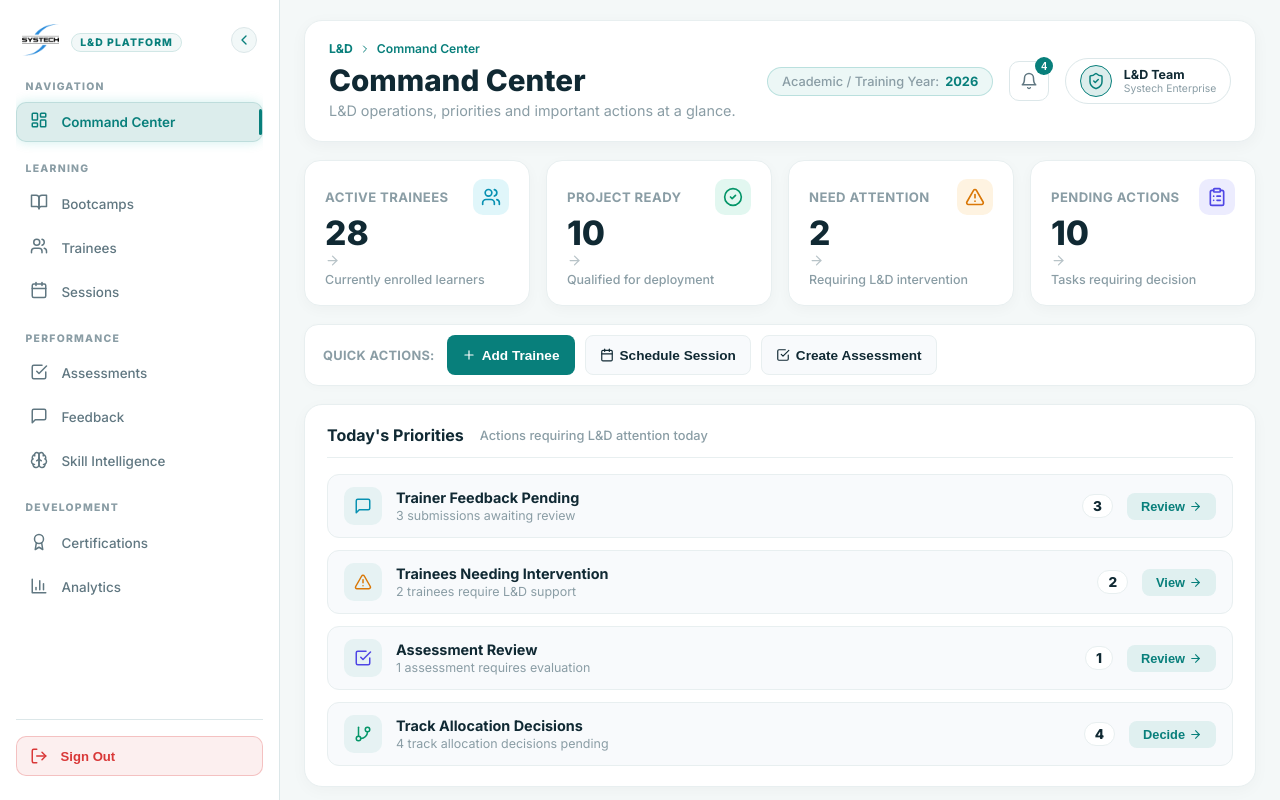
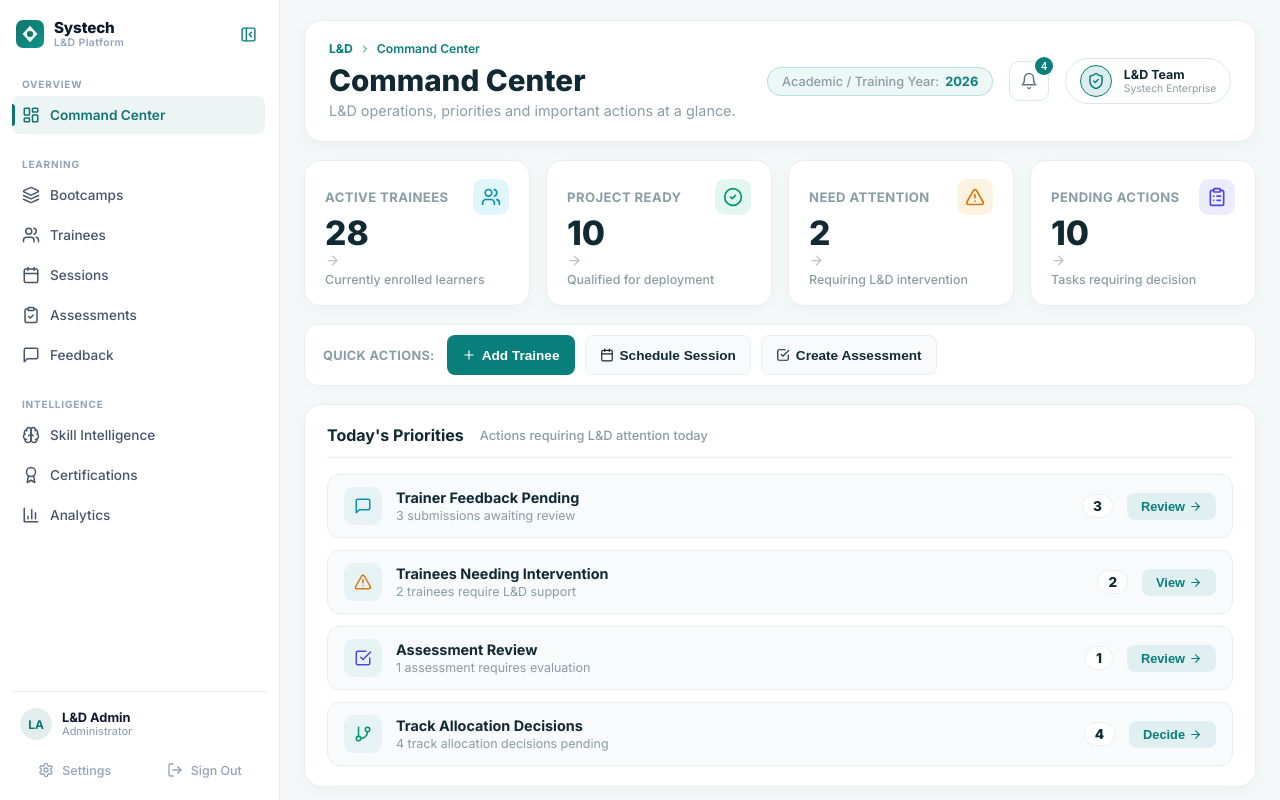
Before and after one commit to deepikakrishnamoorthy05/L-D_APP, a React (Vite) app: page /command-center in a window 1280 px wide. Built offline with nearby package versions, Linux system fonts and the light colour scheme; sample sign-in values are in the browser's storage.

Commit message:
feat(sidebar): redesign left navigation sidebar in Claude-inspired minimal style

```diff
--- a/src/components/CommandCenter/Sidebar.tsx
+++ b/src/components/CommandCenter/Sidebar.tsx
@@ -1,21 +1,20 @@
 import React, { useState } from 'react';
 import {
   LayoutDashboard,
-  BookOpen,
+  Layers,
   Users,
   Calendar,
-  CheckSquare,
+  ClipboardCheck,
   MessageSquare,
   Brain,
   Award,
   BarChart3,
-  ChevronLeft,
-  ChevronRight,
+  PanelLeftClose,
+  PanelLeftOpen,
   LogOut,
-  Sparkles,
-  X
+  Settings,
+  X,
 } from 'lucide-react';
-import systechLogo from '../../assets/systech-logo.png';
 
 interface SidebarProps {
   currentNav: string;
@@ -37,6 +36,43 @@ interface NavGroup {
   items: NavItem[];
 }
 
+// Minimal Systech Logo Mark SVG Component
+const SystechLogoMark: React.FC<{ size?: number; className?: string }> = ({
+  size = 28,
+  className = '',
+}) => (
+  <svg
+    width={size}
+    height={size}
+    viewBox="0 0 32 32"
+    fill="none"
+    xmlns="http://www.w3.org/2000/svg"
+    className={className}
+    aria-hidden="true"
+  >
+    <rect width="32" height="32" rx="8" fill="url(#systech_mark_grad)" />
+    <path
+      d="M16 6.5L24.5 16L16 25.5L7.5 16L16 6.5Z"
+      fill="white"
+      fillOpacity="0.95"
+    />
+    <circle cx="16" cy="16" r="3.5" fill="#0F766E" />
+    <defs>
+      <linearGradient
+        id="systech_mark_grad"
+        x1="0"
+        y1="0"
+        x2="32"
+        y2="32"
+        gradientUnits="userSpaceOnUse"
+      >
+        <stop stopColor="#0F766E" />
+        <stop offset="1" stopColor="#0D9488" />
+      </linearGradient>
+    </defs>
+  </svg>
+);
+
 export const Sidebar: React.FC<SidebarProps> = ({
   currentNav,
   onSelectNav,
@@ -46,38 +82,77 @@ export const Sidebar: React.FC<SidebarProps> = ({
 }) => {
   const [collapsed, setCollapsed] = useState(false);
   const [activeToast, setActiveToast] = useState<string | null>(null);
-  const [logoFailed, setLogoFailed] = useState(false);
 
   const NAV_GROUPS: NavGroup[] = [
     {
-      groupLabel: 'NAVIGATION',
+      groupLabel: 'OVERVIEW',
       items: [
-        { id: 'command-center', label: 'Command Center', icon: <LayoutDashboard size={18} />, isFunctional: true }
-      ]
+        {
+          id: 'command-center',
+          label: 'Command Center',
+          icon: <LayoutDashboard size={18} />,
+          isFunctional: true,
+        },
+      ],
     },
     {
       groupLabel: 'LEARNING',
       items: [
-        { id: 'bootcamps', label: 'Bootcamps', icon: <BookOpen size={18} />, isFunctional: true },
-        { id: 'trainees', label: 'Trainees', icon: <Users size={18} />, isFunctional: true },
-        { id: 'sessions', label: 'Sessions', icon: <Calendar size={18} />, isFunctional: true }
-      ]
+        {
+          id: 'bootcamps',
+          label: 'Bootcamps',
+          icon: <Layers size={18} />,
+          isFunctional: true,
+        },
+        {
+          id: 'trainees',
+          label: 'Trainees',
+          icon: <Users size={18} />,
+          isFunctional: true,
+        },
+        {
+          id: 'sessions',
+          label: 'Sessions',
+          icon: <Calendar size={18} />,
+          isFunctional: true,
+        },
+        {
+          id: 'assessments',
+          label: 'Assessments',
+          icon: <ClipboardCheck size={18} />,
+          isFunctional: true,
+        },
+        {
+          id: 'feedback',
+          label: 'Feedback',
+          icon: <MessageSquare size={18} />,
+          isFunctional: true,
+        },
+      ],
     },
     {
-      groupLabel: 'PERFORMANCE',
+      groupLabel: 'INTELLIGENCE',
       items: [
-        { id: 'assessments', label: 'Assessments', icon: <CheckSquare size={18} />, isFunctional: true },
-        { id: 'feedback', label: 'Feedback', icon: <MessageSquare size={18} />, isFunctional: true },
-        { id: 'skill-intelligence', label: 'Skill Intelligence', icon: <Brain size={18} />, isFunctional: true }
-      ]
+        {
+          id: 'skill-intelligence',
+          label: 'Skill Intelligence',
+          icon: <Brain size={18} />,
+          isFunctional: true,
+        },
+        {
+          id: 'certifications',
+          label: 'Certifications',
+          icon: <Award size={18} />,
+          isFunctional: true,
+        },
+        {
+          id: 'analytics',
+          label: 'Analytics',
+          icon: <BarChart3 size={18} />,
+          isFunctional: true,
+        },
+      ],
     },
-    {
-      groupLabel: 'DEVELOPMENT',
-      items: [
-        { id: 'certifications', label: 'Certifications', icon: <Award size={18} />, isFunctional: true },
-        { id: 'analytics', label: 'Analytics', icon: <BarChart3 size={18} />, isFunctional: true }
-      ]
-    }
   ];
 
   const handleNavClick = (item: NavItem) => {
@@ -101,9 +176,11 @@ export const Sidebar: React.FC<SidebarProps> = ({
     }
   };
 
+  const isCollapsedMode = collapsed && !mobileOpen;
+
   return (
     <>
-      {/* Overlay Backdrop for Mobile Drawer */}
+      {/* Mobile Drawer Overlay Backdrop */}
       {mobileOpen && (
         <div
           className="sidebar-mobile-overlay"
@@ -113,88 +190,85 @@ export const Sidebar: React.FC<SidebarProps> = ({
       )}
 
       <aside
-        className={`app-sidebar ${collapsed ? 'collapsed' : ''} ${
+        className={`app-sidebar ${isCollapsedMode ? 'collapsed' : ''} ${
           mobileOpen ? 'mobile-drawer-open' : ''
         }`}
       >
-        {/* Toast Notification for Non-Functional Nav Items */}
+        {/* Toast Notification Banner */}
         {activeToast && (
           <div className="nav-toast-popup" role="status">
             <span>{activeToast}</span>
           </div>
         )}
 
-        {/* Sidebar Header & Brand Logo */}
+        {/* 1. TOP BRAND AREA */}
         <div className="sidebar-header">
           <div className="brand-wrapper">
-            {!logoFailed ? (
-              <img
-                src={systechLogo}
-                alt="Systech Solutions"
-                className="sidebar-brand-logo"
-                onError={() => setLogoFailed(true)}
-              />
-            ) : (
-              <span style={{ fontWeight: 800, fontSize: '1.1rem', color: '#005bb5' }}>SYSTECH</span>
-            )}
-            {(!collapsed || mobileOpen) && (
+            <SystechLogoMark size={28} className="brand-mark-svg" />
+            {!isCollapsedMode && (
               <div className="brand-text-block">
-                <span className="brand-app-badge">L&amp;D PLATFORM</span>
+                <span className="brand-title-main">Systech</span>
+                <span className="brand-subtitle-sub">L&amp;D Platform</span>
               </div>
             )}
           </div>
 
-          {/* Close button for Mobile Drawer / Collapse Toggle for Desktop */}
           <div className="sidebar-header-actions">
             {mobileOpen ? (
               <button
                 type="button"
-                className="mobile-drawer-close-btn"
+                className="sidebar-icon-btn mobile-close-btn"
                 onClick={onCloseMobile}
-                aria-label="Close navigation menu"
+                aria-label="Close menu"
+                title="Close menu"
               >
-                <X size={20} />
+                <X size={18} />
               </button>
             ) : (
               <button
                 type="button"
-                className="sidebar-toggle-btn"
+                className="sidebar-icon-btn collapse-toggle-btn"
                 onClick={() => setCollapsed(!collapsed)}
                 aria-label={collapsed ? 'Expand sidebar' : 'Collapse sidebar'}
+                title={collapsed ? 'Expand sidebar' : 'Collapse sidebar'}
               >
-                {collapsed ? <ChevronRight size={16} /> : <ChevronLeft size={16} />}
+                {collapsed ? <PanelLeftOpen size={17} /> : <PanelLeftClose size={17} />}
               </button>
             )}
           </div>
         </div>
 
-        {/* Grouped Navigation */}
+        {/* 2. NAVIGATION AREA */}
         <nav className="sidebar-nav">
           {NAV_GROUPS.map((group) => (
             <div key={group.groupLabel} className="nav-group-block">
-              {(!collapsed || mobileOpen) && (
+              {!isCollapsedMode && (
                 <div className="nav-section-label">{group.groupLabel}</div>
               )}
               <ul className="nav-list">
                 {group.items.map((item) => {
                   const isActive = currentNav === item.id;
                   return (
-                    <li key={item.id}>
+                    <li key={item.id} className="nav-list-item">
                       <button
                         type="button"
                         className={`nav-item-btn ${isActive ? 'active' : ''} ${
                           !item.isFunctional ? 'disabled-look' : ''
                         }`}
                         onClick={() => handleNavClick(item)}
-                        title={collapsed && !mobileOpen ? item.label : undefined}
                       >
+                        {isActive && <span className="active-accent-bar" />}
                         <span className="nav-item-icon">{item.icon}</span>
-                        {(!collapsed || mobileOpen) && (
+                        {!isCollapsedMode && (
                           <span className="nav-item-label">{item.label}</span>
                         )}
-                        {isActive && <span className="active-indicator-bar" />}
-                        {!item.isFunctional && (!collapsed || mobileOpen) && (
+                        {!item.isFunctional && !isCollapsedMode && (
                           <span className="upcoming-tag">Soon</span>
+                        )}
+
+                        {/* Minimal Tooltip on Collapsed Hover */}
+                        {isCollapsedMode && (
+                          <span className="sidebar-tooltip">{item.label}</span>
                         )}
                       </button>
                     </li>
@@ -205,19 +279,51 @@ export const Sidebar: React.FC<SidebarProps> = ({
           ))}
         </nav>
 
-        {/* Sidebar Footer & Sign Out Action */}
+        {/* 3. BOTTOM PROFILE AREA */}
         <div className="sidebar-footer">
-          {onLogout && (
+          <div className="profile-card-block">
+            <div className="avatar-circle-badge">
+              <span>LA</span>
+            </div>
+
+            {!isCollapsedMode ? (
+              <div className="profile-info-block">
+                <span className="profile-name-text">L&amp;D Admin</span>
+                <span className="profile-role-text">Administrator</span>
+              </div>
+            ) : (
+              <span className="sidebar-tooltip">L&amp;D Admin (Administrator)</span>
+            )}
+          </div>
+
+          <div className="footer-actions-row">
             <button
               type="button"
-              className="logout-nav-btn"
-              onClick={handleLogoutClick}
-              title={collapsed && !mobileOpen ? 'Sign Out / Demo Reset' : undefined}
+              className="profile-action-btn"
+              onClick={() => {
+                setActiveToast('Settings & preferences panel coming soon.');
+                setTimeout(() => setActiveToast(null), 3000);
+              }}
+              title={isCollapsedMode ? 'Settings' : undefined}
             >
-              <LogOut size={18} />
-              {(!collapsed || mobileOpen) && <span>Sign Out</span>}
+              <Settings size={16} />
+              {!isCollapsedMode && <span>Settings</span>}
+              {isCollapsedMode && <span className="sidebar-tooltip">Settings</span>}
             </button>
-          )}
+
+            {onLogout && (
+              <button
+                type="button"
+                className="profile-action-btn logout-btn"
+                onClick={handleLogoutClick}
+                title={isCollapsedMode ? 'Sign Out' : undefined}
+              >
+                <LogOut size={16} />
+                {!isCollapsedMode && <span>Sign Out</span>}
+                {isCollapsedMode && <span className="sidebar-tooltip">Sign Out</span>}
+              </button>
+            )}
+          </div>
         </div>
       </aside>
     </>
```
Also changed, not shown: src/App.css.
